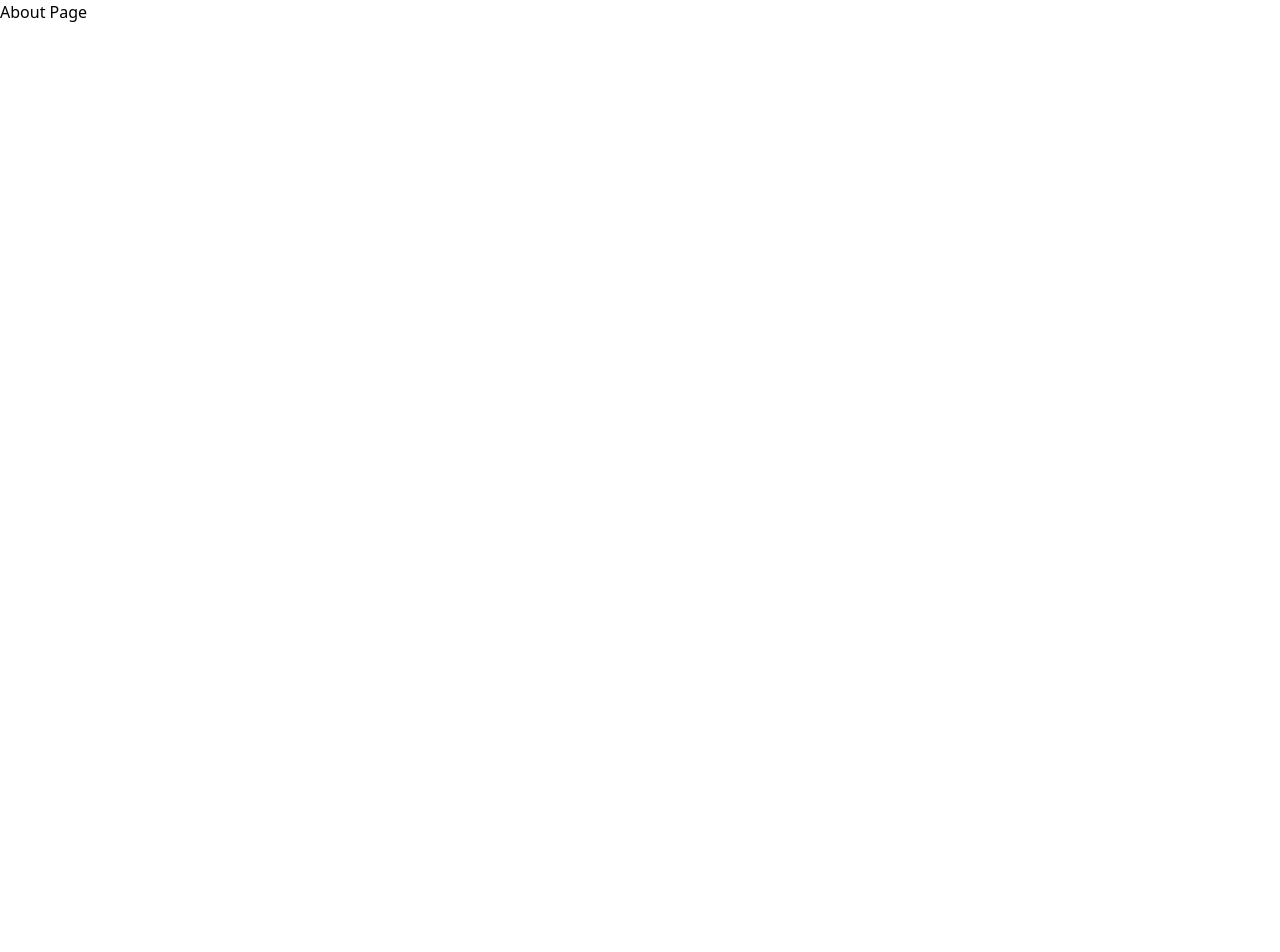
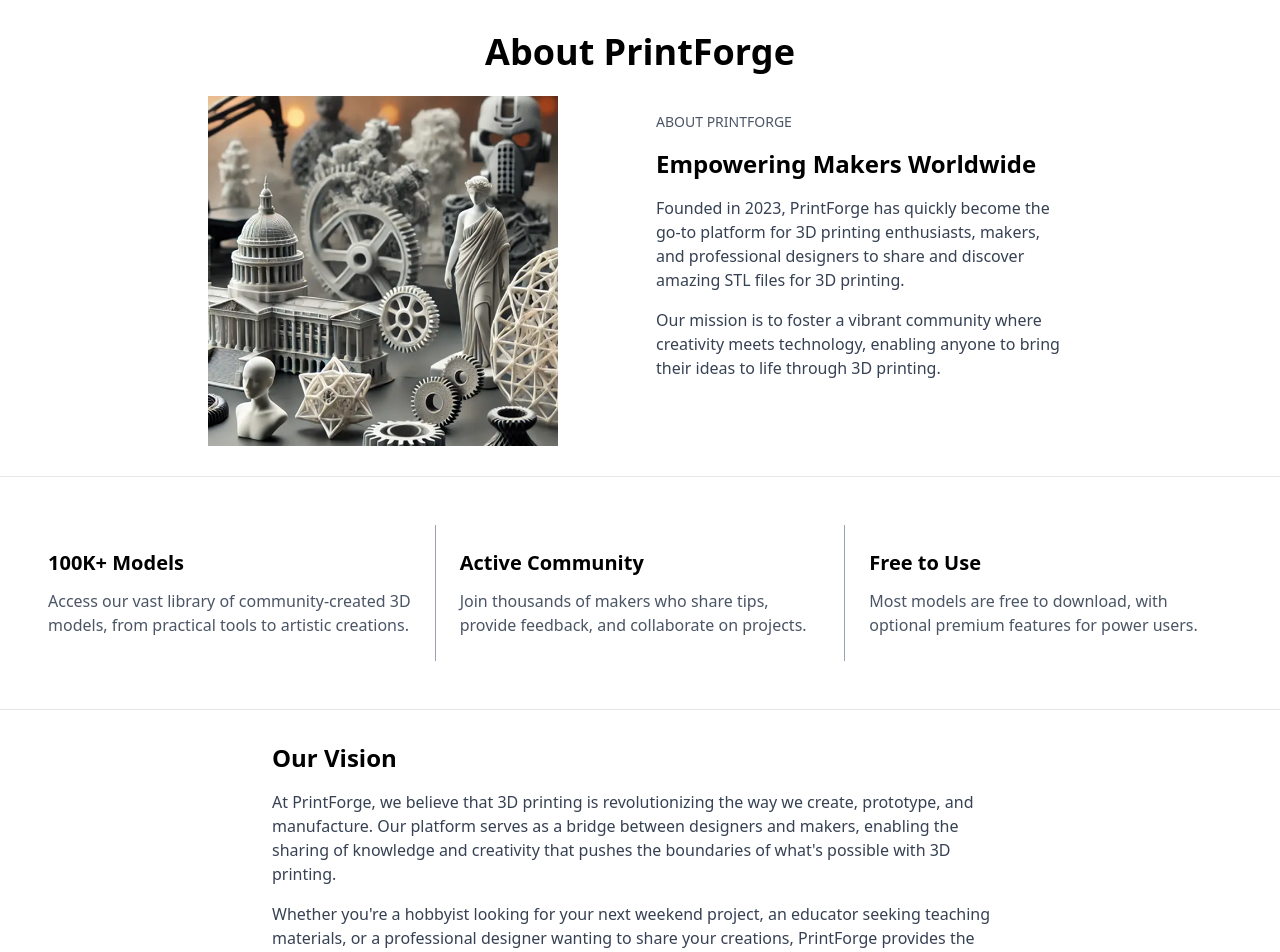
Before and after one commit to NicholasCloud4/print-forge, a Next.js app: page /about in a window 1280 px wide. Shown: the top 952 px of the page. Before the commit the page ends 800 px from the top, so only its background shows below. Built offline with nearby package versions, Linux system fonts and the light colour scheme.

Commit message:
completed about page

```diff
--- a/app/about/page.tsx
+++ b/app/about/page.tsx
@@ -1,7 +1,106 @@
 export default function AboutPage() {
     return (
         <main>
-            <h1>About Page</h1>
+            <section className="container max-w-4xl px-4 py-8 mx-auto">
+                <h1 className="mb-6 text-4xl font-bold text-center">
+                    About PrintForge
+                </h1>
+
+                <div className="grid items-center gap-8 mb-12 md:grid-cols-2">
+                    <div className="relative h-[300px] w-full">
+                        <img
+                            src="/hero-image-square.png"
+                            alt="PrintForge Community - A group of makers collaborating on 3D printing projects"
+                            width="350"
+                        />
+                    </div>
+                    <div>
+                        <p
+                            className="mb-4 text-sm text-gray-600 uppercase"
+                            aria-hidden="true"
+                        >
+                            About PrintForge
+                        </p>
+                        <h2 className="mb-4 text-2xl font-semibold">
+                            Empowering Makers Worldwide
+                        </h2>
+                        <p className="mb-4 text-gray-700">
+                            Founded in 2023, PrintForge has quickly become the
+                            go-to platform for 3D printing enthusiasts, makers,
+                            and professional designers to share and discover
+                            amazing STL files for 3D printing.
+                        </p>
+                        <p className="text-gray-700">
+                            Our mission is to foster a vibrant community where
+                            creativity meets technology, enabling anyone to
+                            bring their ideas to life through 3D printing.
+                        </p>
+                    </div>
+                </div>
+            </section>
+
+            <hr className="border-gray-200" aria-hidden="true" />
+
+            <section className="py-12" aria-labelledby="key-features">
+                <div className="px-6 mx-auto max-w-7xl">
+                    <h2 id="key-features" className="sr-only">
+                        Key Features
+                    </h2>
+                    <div className="grid gap-6 md:gap-0 md:grid-cols-3">
+                        <article className="p-6 bg-white">
+                            <h3 className="mb-3 text-xl font-semibold">
+                                100K+ Models
+                            </h3>
+                            <p className="text-gray-600">
+                                Access our vast library of community-created 3D
+                                models, from practical tools to artistic
+                                creations.
+                            </p>
+                        </article>
+                        <article className="p-6 bg-white border-gray-400 md:border-x">
+                            <h3 className="mb-3 text-xl font-semibold">
+                                Active Community
+                            </h3>
+                            <p className="text-gray-600">
+                                Join thousands of makers who share tips, provide
+                                feedback, and collaborate on projects.
+                            </p>
+                        </article>
+                        <article className="p-6 bg-white">
+                            <h3 className="mb-3 text-xl font-semibold">
+                                Free to Use
+                            </h3>
+                            <p className="text-gray-600">
+                                Most models are free to download, with optional
+                                premium features for power users.
+                            </p>
+                        </article>
+                    </div>
+                </div>
+            </section>
+
+            <hr className="border-gray-200" aria-hidden="true" />
+
+            <section className="container max-w-3xl px-4 py-8 mx-auto">
+                <div className="prose max-w-none">
+                    <h2 className="mb-4 text-2xl font-semibold">Our Vision</h2>
+                    <p className="mb-4 text-gray-700">
+                        At PrintForge, we believe that 3D printing is
+                        revolutionizing the way we create, prototype, and
+                        manufacture. Our platform serves as a bridge between
+                        designers and makers, enabling the sharing of knowledge
+                        and creativity that pushes the boundaries of what's
+                        possible with 3D printing.
+                    </p>
+                    <p className="text-gray-700">
+                        Whether you're a hobbyist looking for your next weekend
+                        project, an educator seeking teaching materials, or a
+                        professional designer wanting to share your creations,
+                        PrintForge provides the tools and community to support
+                        your journey in 3D printing.
+                    </p>
+                </div>
+            </section>
         </main>
     );
 }
```
Also changed, not shown: public/hero-image-square.png (renamed from public/hero-image 1.png).
